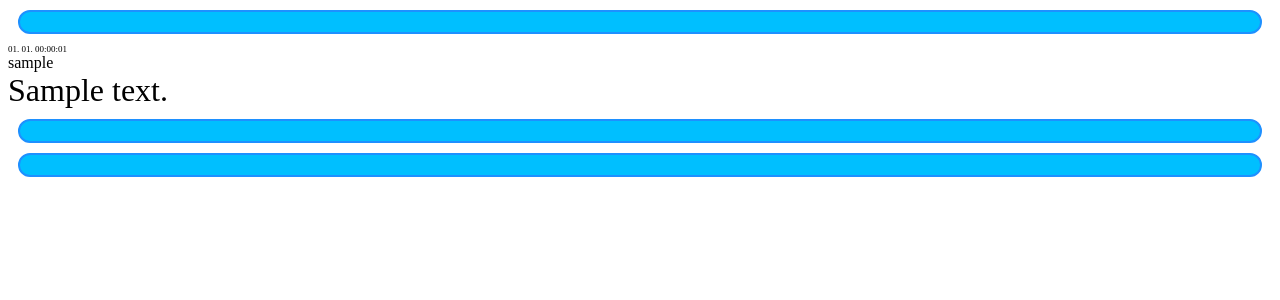
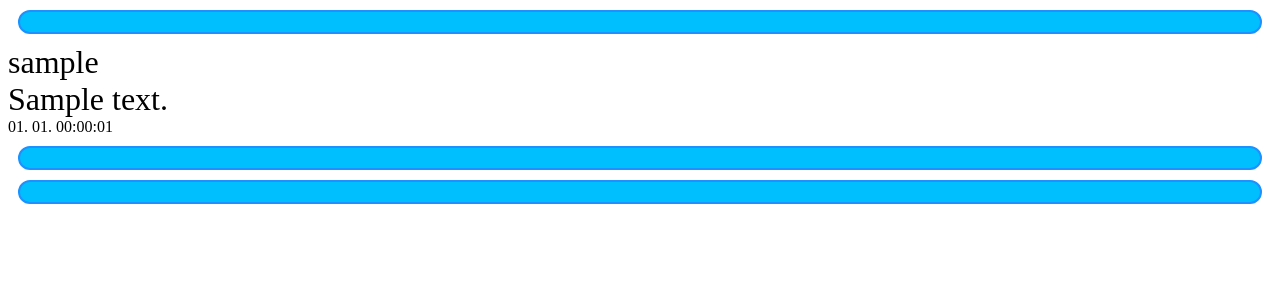
Before and after one commit to chat-app-gymcl/main, a PHP site: page /messages.php in a window 1280 px wide. Shown: the top 300 px of the page. Run offline with PHP 8.4, Linux system fonts and the light colour scheme; the visitor is signed in with stand-in values (Sample User, id 1); tables that the repository leaves empty hold one stand-in row (values such as "Sample post").

Commit message:
snaha o styl

```diff
--- a/get_messages.php
+++ b/get_messages.php
@@ -14,5 +14,5 @@ $messages = $query->fetchAll();
 
 // Iterovat přes každý řádek a vypsat jej
 foreach ($messages as $message) {
-    echo "<p><div class='mess_date'>" . date("d. m. H:i:s", $message["time"]) . " </div> <div class='mess_user'>" . htmlspecialchars($message["username"]) . "</div><div class='mess'>" . htmlspecialchars($message["message"]) . "</div></p>";
+    echo "<p><div class='mess_user'>" . htmlspecialchars($message["username"]) . " </div> <div class='mess'>" . htmlspecialchars($message["message"]) . "</div><div class='mess_time'>" . date("d. m. H:i:s", $message["time"]) . "</div></p>";
 }
--- a/styles/messages.css
+++ b/styles/messages.css
@@ -1,11 +1,11 @@
 .mess {
     font-size: xx-large;
 }
-.mess_date {
-    font-size: xx-small;
+.mess_time {
+    font-size: medium;
 }
 .mess_user {
-    font-size: medium;
+    font-size: xx-large;
 }
 p {
     font-size: xx-large;
```
